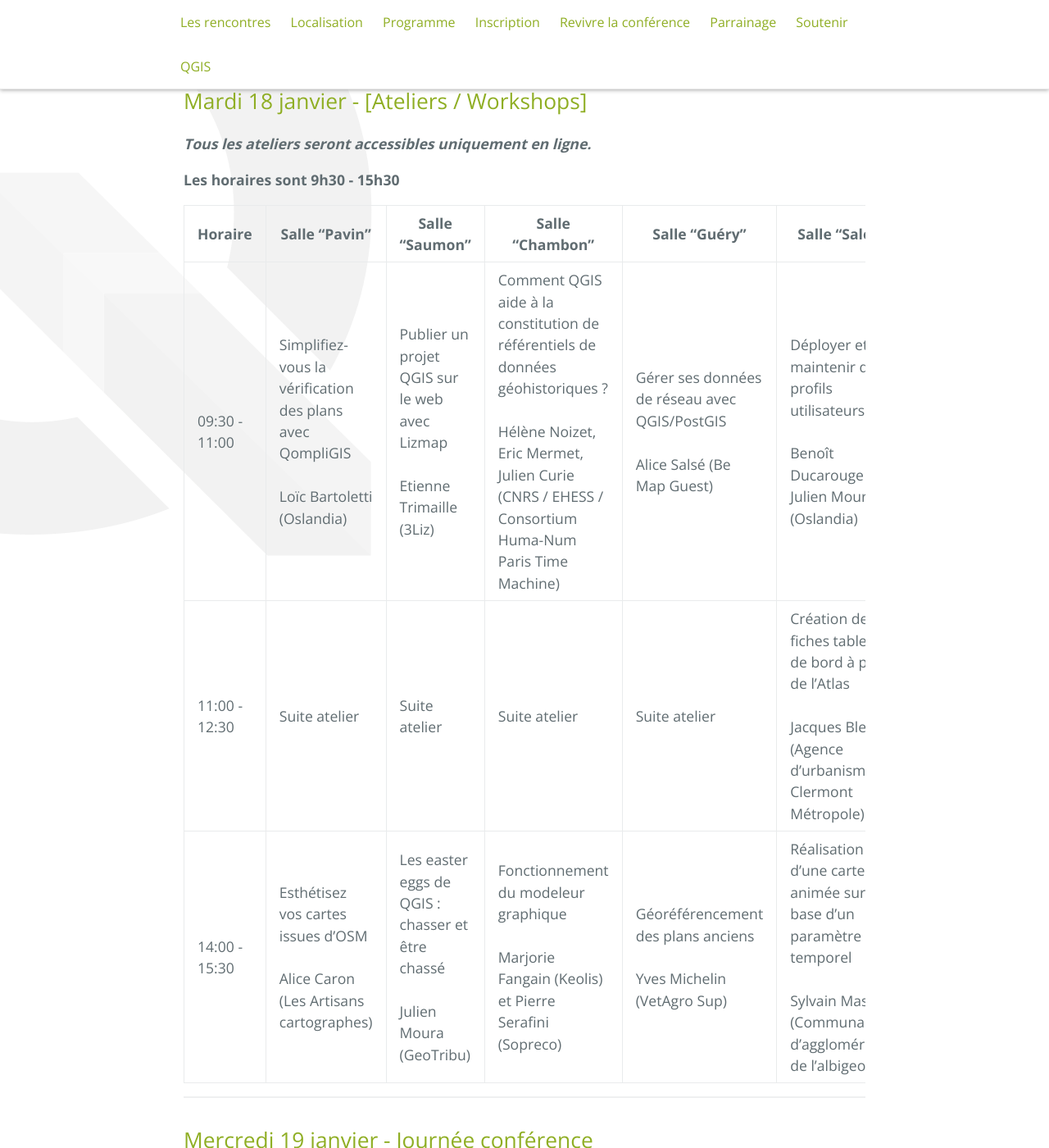
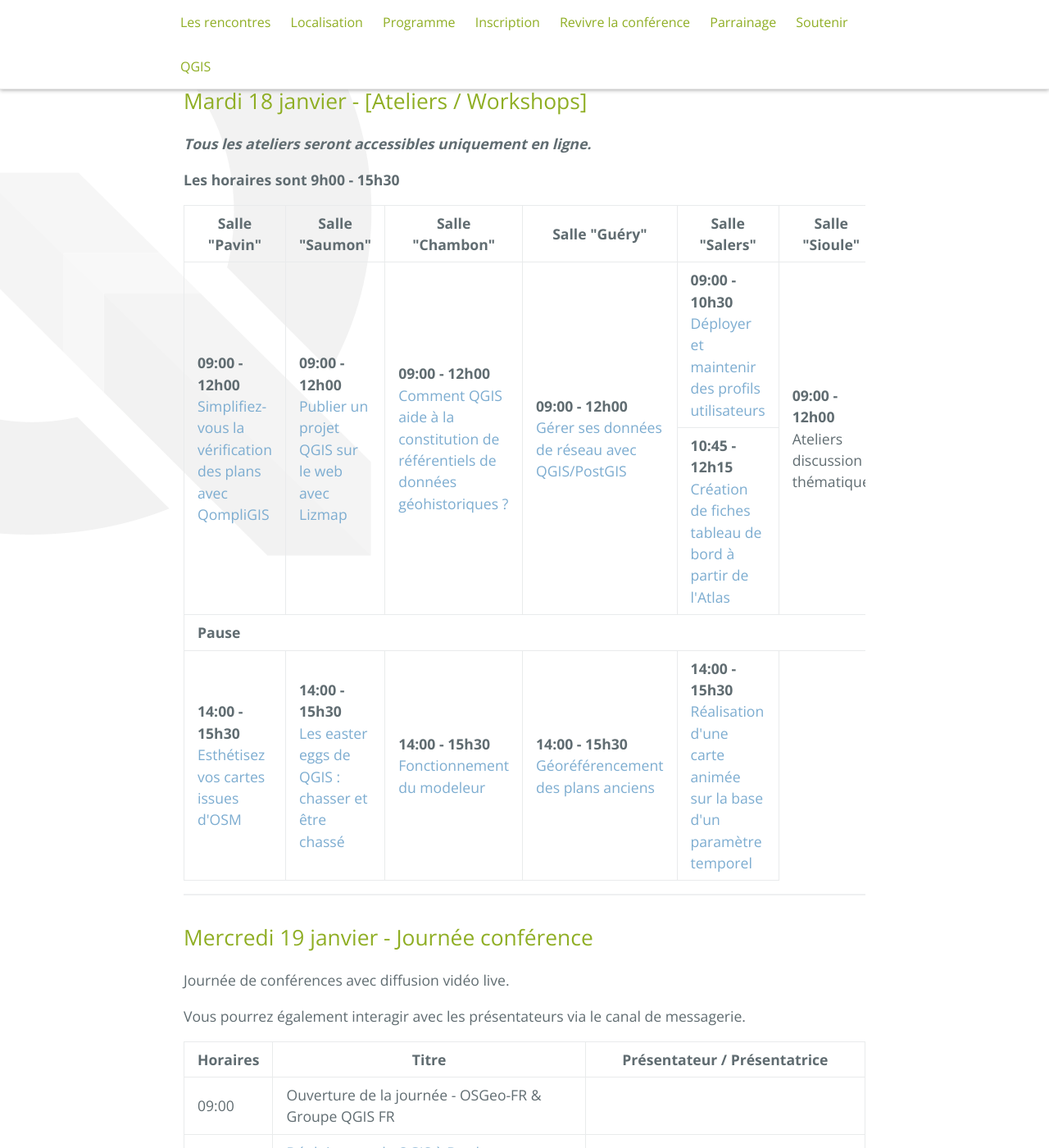
Before and after one commit to OSGeo-fr/QGIS-conf-fr-website, a Jekyll site: the page built from z20_programme.md, in a window 1280 px wide and 1400 px high, scrolled down 621 px. Shown: the whole window at 82% size. Built offline with Jekyll 4.4.1, drawn with Linux system fonts in a browser that asks for light colours.

Commit message:
La version hyperlien du tableau des ateliers
en brut

```diff
--- a/z20_programme.md
+++ b/z20_programme.md
@@ -17,13 +17,42 @@ Les ateliers dureront 1h30 ou 3h selon les besoins. Les pré-réquis éventuelle
 
 **_Tous les ateliers seront accessibles uniquement en ligne._**
 
-**Les horaires sont 9h30 - 15h30**
+**Les horaires sont 9h00 - 15h30**
 
-| Horaire       | Salle "Pavin"                                                                                  | Salle "Saumon"                                                                      | Salle "Chambon"                                                                                                                                                                         | Salle "Guéry"                                                                       | Salle "Salers"                                                                                                                       | Salle "Sioule"                                           |
-| ------------- | ---------------------------------------------------------------------------------------------- | ----------------------------------------------------------------------------------- | --------------------------------------------------------------------------------------------------------------------------------------------------------------------------------------- | ----------------------------------------------------------------------------------- | ------------------------------------------------------------------------------------------------------------------------------------ | -------------------------------------------------------- |
-| 09:30 - 11:00 | Simplifiez-vous la vérification des plans avec QompliGIS<br><br>Loïc Bartoletti (Oslandia)<br> | Publier un projet QGIS sur le web avec Lizmap<br><br>Etienne Trimaille (3Liz)       | Comment QGIS aide à la constitution de référentiels de données géohistoriques ?<br><br>Hélène Noizet, Eric Mermet, Julien Curie (CNRS / EHESS / Consortium Huma-Num Paris Time Machine) | Gérer ses données de réseau avec QGIS/PostGIS<br><br>Alice Salsé (Be Map Guest)<br> | Déployer et maintenir des profils utilisateurs<br><br>Benoît Ducarouge et Julien Moura (Oslandia)                                     | Ateliers discussion thématique<br><br>Groupe QGIS-fr<br> |
-| 11:00 - 12:30 | Suite atelier                                                                                  | Suite atelier                                                                       | Suite atelier                                                                                                                                                                           | Suite atelier                                                                       | Création de fiches tableau de bord à partir de l'Atlas<br><br>Jacques Blenner (Agence d'urbanisme Clermont Métropole)<br>            | Suite atelier                                            |
-| 14:00 - 15:30 | Esthétisez vos cartes issues d'OSM<br><br>Alice Caron (Les Artisans cartographes)<br>          | Les easter eggs de QGIS : chasser et être chassé<br><br>Julien Moura (GeoTribu)<br> | Fonctionnement du modeleur graphique<br><br>Marjorie Fangain (Keolis) et Pierre Serafini (Sopreco)<br>                                                                                   | Géoréférencement des plans anciens<br><br>Yves Michelin (VetAgro Sup)               | Réalisation d'une carte animée sur la base d'un paramètre temporel<br><br>Sylvain Massol (Communauté d'agglomération de l'albigeois) | Suite atelier                                            |
+<table>
+    <thead>
+        <tr>
+            <th>Salle "Pavin"</th>
+            <th>Salle "Saumon"</th>
+            <th>Salle "Chambon"</th>
+            <th>Salle "Guéry"</th>
+            <th>Salle "Salers"</th>
+            <th>Salle "Sioule"</th>
+        </tr>
+    </thead>
+    <tbody>
+        <tr>
+            <td rowspan=2><b>09:00 - 12h00</b><br><a href="#simplifiez-vous-la-v%C3%A9rification-des-plans-avec-qompligis">Simplifiez-vous la vérification des plans avec QompliGIS</a></td>
+            <td rowspan=2><b>09:00 - 12h00</b><br><a href="#publier-un-projet-qgis-sur-le-web-avec-lizmap">Publier un projet QGIS sur le web avec Lizmap</a></td>
+            <td rowspan=2><b>09:00 - 12h00</b><br><a href="#comment-qgis-aide-%C3%A0-la-constitution-de-r%C3%A9f%C3%A9rentiels-de-donn%C3%A9es-g%C3%A9ohistoriques-">Comment QGIS aide à la constitution de référentiels de données géohistoriques ?</a></td>
+            <td rowspan=2><b>09:00 - 12h00</b><br><a href="#g%C3%A9rer-ses-donn%C3%A9es-de-r%C3%A9seau-avec-qgispostgis">Gérer ses données de réseau avec QGIS/PostGIS</a></td>
+            <td><b>09:00 - 10h30</b><br><a href="#d%C3%A9ployer-et-maintenir-des-profils-utilisateurs"> Déployer et maintenir des profils utilisateurs</a></td>
+            <td rowspan=2><b>09:00 - 12h00</b><br>Ateliers discussion thématique</td>
+        </tr>
+        <tr>
+            <td><b>10:45 - 12h15</b><br><a href="#cr%C3%A9ation-de-fiches-tableau-de-bord-%C3%A0-partir-de-latlas">Création de fiches tableau de bord à partir de l'Atlas</a></td>
+        </tr>
+         <tr>
+            <td colspan=6><b>Pause</b></td>
+        </tr>       <tr>
+            <td><b>14:00 - 15h30</b><br><a href="#esth%C3%A9tisez-vos-cartes-issues-dosm">Esthétisez vos cartes issues d'OSM</a></td>
+            <td><b>14:00 - 15h30</b><br><a href="#les-easter-eggs--chasser-et-%C3%AAtre-chass%C3%A9">Les easter eggs de QGIS : chasser et être chassé</a></td>
+            <td><b>14:00 - 15h30</b><br><a href="#fonctionnement-du-modeleur-graphique">Fonctionnement du modeleur</a></td>
+            <td><b>14:00 - 15h30</b><br><a href="#g%C3%A9or%C3%A9f%C3%A9rencement-de-plans-anciens">Géoréférencement des plans anciens</a></td>
+            <td><b>14:00 - 15h30</b><br><a href="#r%C3%A9alisation-dune-carte-anim%C3%A9e-sur-la-base-dun-param%C3%A8tre-temporel">Réalisation d'une carte animée sur la base d'un paramètre temporel</a></td>
+        </tr>
+    </tbody>
+</table>
 
 ---
 
```
